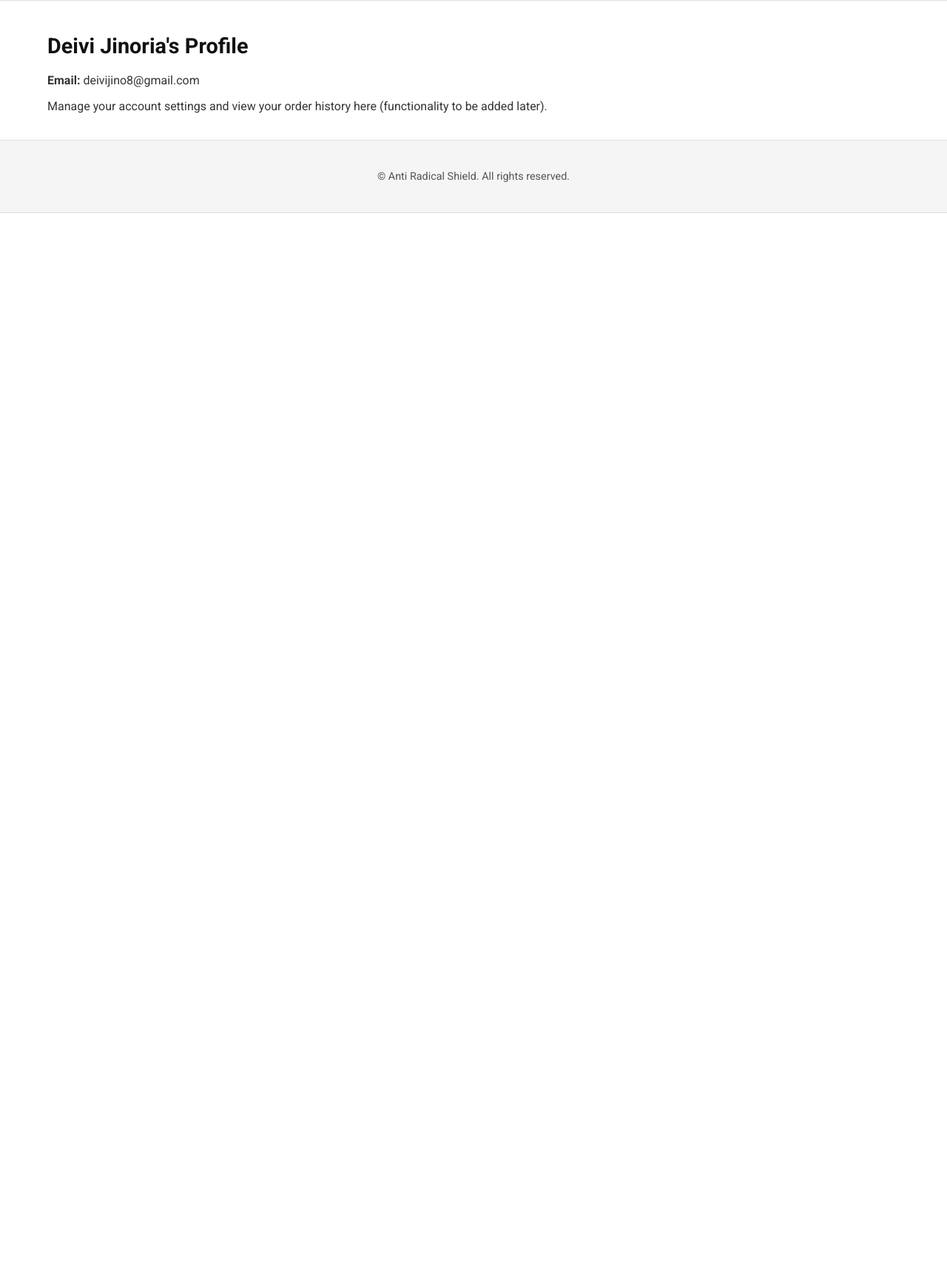
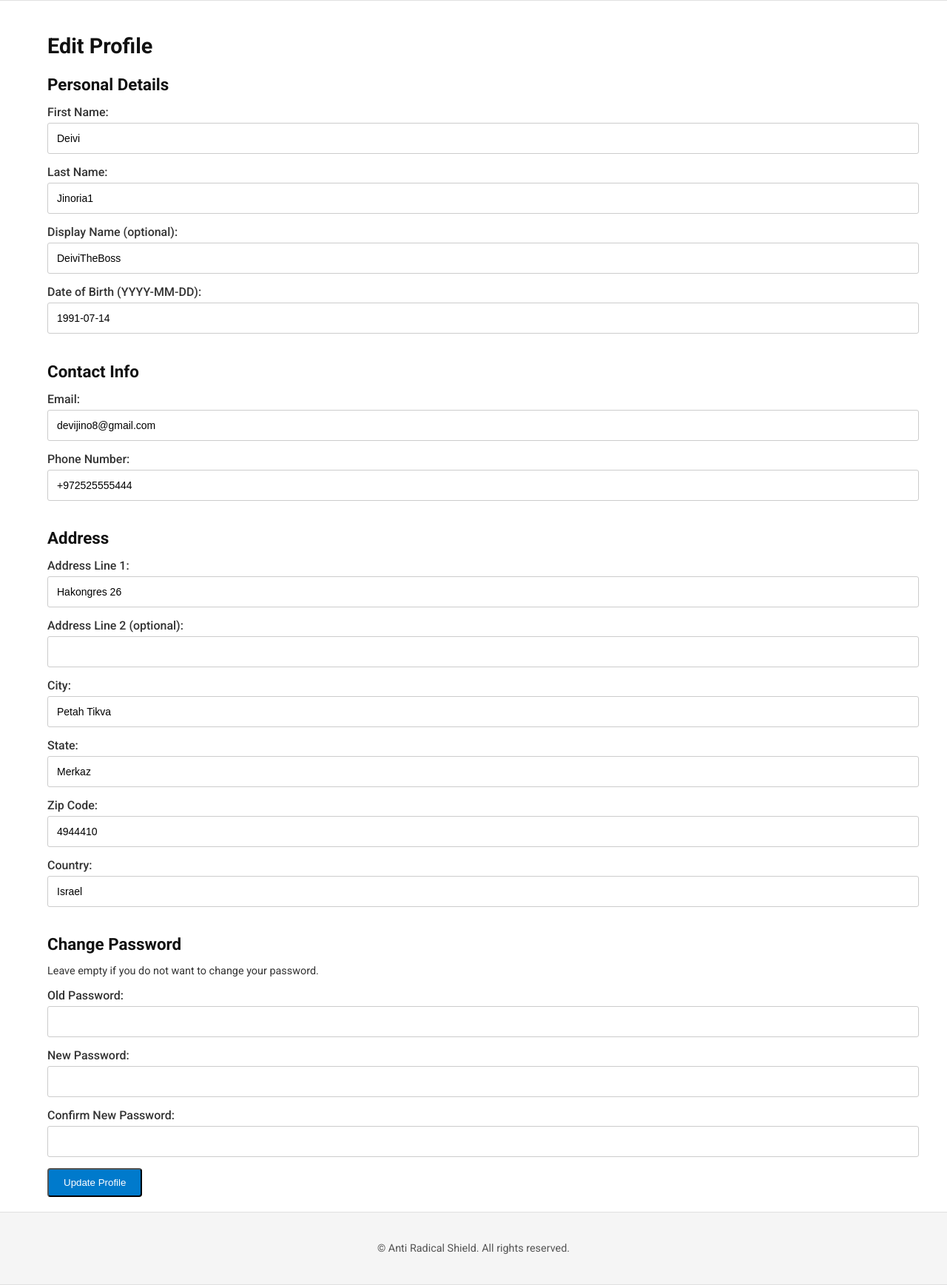
Before and after one commit to devdagan/AntiRadicalShield, a Flask app: page /profile in a window 1280 px wide. Shown: the part 131-1868 px from the top of the page at 74% size. Before the commit the page ends 419 px from the top, so only its background shows below. Run offline with Flask 2, Linux system fonts and the light colour scheme; a user stored in the database is signed in.

Commit message:
Edited profile Information and shipping address

```diff
--- a/app.py
+++ b/app.py
@@ -1,353 +1,278 @@
 from flask import Flask, render_template, request, redirect, url_for, flash, session
-
 from flask_sqlalchemy import SQLAlchemy
-
 from flask_bcrypt import Bcrypt
-
 from flask_login import LoginManager, UserMixin, login_user, current_user, logout_user, login_required
-
 from config import SQLALCHEMY_DATABASE_URI, SECRET_KEY, SQLALCHEMY_TRACK_MODIFICATIONS
 
-
-
 app = Flask(__name__)
-
 app.config['SECRET_KEY'] = SECRET_KEY
-
 app.config['SQLALCHEMY_DATABASE_URI'] = SQLALCHEMY_DATABASE_URI
-
 app.config['SQLALCHEMY_TRACK_MODIFICATIONS'] = SQLALCHEMY_TRACK_MODIFICATIONS
 
-
-
 db = SQLAlchemy(app)
-
 bcrypt = Bcrypt(app)
-
 login_manager = LoginManager(app)
-
 login_manager.login_view = 'login'
 
 
-
 class User(db.Model, UserMixin):
-
     id = db.Column(db.Integer, primary_key=True)
-
     email = db.Column(db.String(150), unique=True, nullable=False)
-
     password = db.Column(db.String(150), nullable=False)
-
-    name = db.Column(db.String(150), nullable=False)
-
+    first_name = db.Column(db.String(150), nullable=False)
+    last_name = db.Column(db.String(150), nullable=False)
+    display_name = db.Column(db.String(150), nullable=True)
+    date_of_birth = db.Column(db.String(10), nullable=True)  # Format: YYYY-MM-DD
+    address_line1 = db.Column(db.String(255), nullable=False)
+    address_line2 = db.Column(db.String(255), nullable=True)
+    city = db.Column(db.String(100), nullable=False)
+    state = db.Column(db.String(100), nullable=False)
+    zip_code = db.Column(db.String(20), nullable=False)
+    country = db.Column(db.String(100), nullable=False)
+    phone_number = db.Column(db.String(20), nullable=False)
 
 
 class Product(db.Model):
-
     id = db.Column(db.Integer, primary_key=True)
-
     name = db.Column(db.String(255), nullable=False)
-
     description = db.Column(db.Text, nullable=False)
-
     price = db.Column(db.Float, nullable=False)
-
     image_url = db.Column(db.String(255), nullable=False)
 
 
-
 @login_manager.user_loader
-
 def load_user(user_id):
-
     return User.query.get(int(user_id))
 
 
-
 @app.route('/')
-
 def home():
-
     products = Product.query.all()
-
     return render_template('index.html', products=products)
 
 
-
 @app.route('/login', methods=['GET', 'POST'])
-
 def login():
-
     if current_user.is_authenticated:
-
         return redirect(url_for('home'))
-
     if request.method == 'POST':
-
         email = request.form.get('email')
-
         password = request.form.get('password')
-
         user = User.query.filter_by(email=email).first()
-
         if user and bcrypt.check_password_hash(user.password, password):
-
             login_user(user)
-
             flash("Logged in successfully!", "success")
-
             return redirect(url_for('home'))
-
         else:
-
             flash("Invalid credentials", "danger")
-
     return render_template('login.html')
 
 
-
 @app.route('/logout')
-
 @login_required
-
 def logout():
-
     logout_user()
-
     flash("You have logged out.", "info")
-
     return redirect(url_for('home'))
 
 
+@app.route('/register', methods=['GET', 'POST'])
+def register():
+    if current_user.is_authenticated:
+        return redirect(url_for('home'))
+    if request.method == 'POST':
+        email = request.form.get('email')
+        password = request.form.get('password')
+        confirm_password = request.form.get('confirm_password')
+        first_name = request.form.get('first_name')
+        last_name = request.form.get('last_name')
+        display_name = request.form.get('display_name')
+        date_of_birth = request.form.get('date_of_birth')
+        address_line1 = request.form.get('address_line1')
+        address_line2 = request.form.get('address_line2')
+        city = request.form.get('city')
+        state = request.form.get('state')
+        zip_code = request.form.get('zip_code')
+        country = request.form.get('country')
+        phone_number = request.form.get('phone_number')
 
-@app.route('/register', methods=['GET', 'POST'])
-
-def register():
-
-    if current_user.is_authenticated:
-
-        return redirect(url_for('home'))
-
-    if request.method == 'POST':
-
-        email = request.form.get('email')
-
-        password = request.form.get('password')
-
-        name = request.form.get('name')
+        if password != confirm_password:
+            flash("Passwords do not match", "danger")
+            return redirect(url_for('register'))
 
         if User.query.filter_by(email=email).first():
+            flash("Email already in use", "danger")
+            return redirect(url_for('register'))
 
-            flash("Email already in use", "danger")
-
-        else:
-
-            hashed_pw = bcrypt.generate_password_hash(password).decode('utf-8')
-
-            new_user = User(email=email, password=hashed_pw, name=name)
-
-            db.session.add(new_user)
-
-            db.session.commit()
-
-            flash("Registration successful! You can now login.", "success")
-
-            return redirect(url_for('login'))
+        hashed_pw = bcrypt.generate_password_hash(password).decode('utf-8')
+        new_user = User(
+            email=email,
+            password=hashed_pw,
+            first_name=first_name,
+            last_name=last_name,
+            display_name=display_name,
+            date_of_birth=date_of_birth,
+            address_line1=address_line1,
+            address_line2=address_line2,
+            city=city,
+            state=state,
+            zip_code=zip_code,
+            country=country,
+            phone_number=phone_number
+        )
+        db.session.add(new_user)
+        db.session.commit()
+        flash("Registration successful! You can now login.", "success")
+        return redirect(url_for('login'))
 
     return render_template('register.html')
 
 
-
 @app.route('/products')
-
 def product_list():
-
     products = Product.query.all()
-
     return render_template('product_list.html', products=products)
 
 
-
 @app.route('/product/<int:product_id>')
-
 def product_detail(product_id):
-
     product = Product.query.get_or_404(product_id)
-
     return render_template('product_detail.html', product=product)
 
 
-
 @app.route('/add_to_cart/<int:product_id>', methods=['POST'])
-
 def add_to_cart(product_id):
-
     product = Product.query.get_or_404(product_id)
-
     quantity = int(request.form.get('quantity', 1))
-
     if 'cart' not in session:
-
         session['cart'] = {}
-
     cart = session['cart']
-
     if str(product_id) in cart:
-
         cart[str(product_id)] += quantity
-
     else:
-
         cart[str(product_id)] = quantity
-
     session['cart'] = cart
-
     flash(f"{product.name} added to cart.", "success")
-
     return redirect(url_for('product_detail', product_id=product_id))
 
 
-
 @app.route('/cart')
-
 def cart():
-
     if 'cart' not in session or len(session['cart']) == 0:
-
         return render_template('cart.html', items=[], total=0)
-
     cart = session['cart']
-
     items = []
-
     total = 0
-
     for pid, qty in cart.items():
-
         product = Product.query.get(int(pid))
-
         if product:
-
             subtotal = product.price * qty
-
             total += subtotal
-
             items.append({
-
                 'product': product,
-
                 'quantity': qty,
-
                 'subtotal': subtotal
-
             })
-
     return render_template('cart.html', items=items, total=total)
 
 
-
 @app.route('/update_cart', methods=['POST'])
-
 def update_cart():
-
     cart = session.get('cart', {})
-
     for key in list(cart.keys()):
-
         new_qty = request.form.get(f'qty_{key}')
-
         if new_qty:
-
             cart[key] = int(new_qty)
-
     session['cart'] = cart
-
     flash("Cart updated.", "info")
-
     return redirect(url_for('cart'))
 
 
-
 @app.route('/remove_from_cart/<int:product_id>')
-
 def remove_from_cart(product_id):
-
     cart = session.get('cart', {})
-
     if str(product_id) in cart:
-
         del cart[str(product_id)]
-
     session['cart'] = cart
-
     flash("Item removed from cart.", "info")
-
     return redirect(url_for('cart'))
 
 
-
 @app.route('/checkout', methods=['GET', 'POST'])
-
 @login_required
-
 def checkout():
-
     if request.method == 'POST':
-
         # Process payment here
-
         session['cart'] = {}
-
         flash("Order placed successfully!", "success")
-
         return redirect(url_for('home'))
-
     if 'cart' not in session or len(session['cart']) == 0:
-
         flash("Your cart is empty.", "info")
-
         return redirect(url_for('cart'))
-
     cart = session['cart']
-
     items = []
-
     total = 0
-
     for pid, qty in cart.items():
-
         product = Product.query.get(int(pid))
-
         if product:
-
             subtotal = product.price * qty
-
             total += subtotal
-
             items.append({
-
                 'product': product,
-
                 'quantity': qty,
-
                 'subtotal': subtotal
-
             })
-
     return render_template('checkout.html', items=items, total=total)
 
 
+@app.route('/profile', methods=['GET', 'POST'])
+@login_required
+def profile():
+    if request.method == 'POST':
+        # Update user details
+        current_user.first_name = request.form.get('first_name')
+        current_user.last_name = request.form.get('last_name')
+        current_user.display_name = request.form.get('display_name')
+        current_user.date_of_birth = request.form.get('date_of_birth')
+        current_user.address_line1 = request.form.get('address_line1')
+        current_user.address_line2 = request.form.get('address_line2')
+        current_user.city = request.form.get('city')
+        current_user.state = request.form.get('state')
+        current_user.zip_code = request.form.get('zip_code')
+        current_user.country = request.form.get('country')
+        current_user.phone_number = request.form.get('phone_number')
 
-@app.route('/profile')
+        # Handle email changes (optional)
+        new_email = request.form.get('email')
+        if new_email and new_email != current_user.email:
+            # Check if new email is taken
+            if User.query.filter_by(email=new_email).first():
+                flash("Email already in use", "danger")
+                return redirect(url_for('profile'))
+            current_user.email = new_email
 
-@login_required
+        # Handle password change if requested
+        old_password = request.form.get('old_password')
+        new_password = request.form.get('new_password')
+        confirm_new_password = request.form.get('confirm_new_password')
 
-def profile():
+        if new_password or confirm_new_password:
+            # If either is provided, validate old password and confirm match
+            if not old_password or not bcrypt.check_password_hash(current_user.password, old_password):
+                flash("Old password is incorrect.", "danger")
+                return redirect(url_for('profile'))
+            if new_password != confirm_new_password:
+                flash("New passwords do not match.", "danger")
+                return redirect(url_for('profile'))
+            # Update password
+            current_user.password = bcrypt.generate_password_hash(new_password).decode('utf-8')
+
+        db.session.commit()
+        flash("Profile updated successfully.", "success")
+        return redirect(url_for('profile'))
 
     return render_template('profile.html', user=current_user)
 
 
-
 if __name__ == '__main__':
-
     app.run(debug=True)
--- a/templates/profile.html
+++ b/templates/profile.html
@@ -1,7 +1,58 @@
 {% extends "base.html" %}
 {% block title %}Profile{% endblock %}
 {% block content %}
-<h2>{{ user.name }}'s Profile</h2>
-<p><strong>Email:</strong> {{ user.email }}</p>
-<p>Manage your account settings and view your order history here (functionality to be added later).</p>
+<h2>Edit Profile</h2>
+<form method="POST">
+    <h3>Personal Details</h3>
+    <label>First Name:</label>
+    <input type="text" name="first_name" value="{{ user.first_name }}" required>
+
+    <label>Last Name:</label>
+    <input type="text" name="last_name" value="{{ user.last_name }}" required>
+
+    <label>Display Name (optional):</label>
+    <input type="text" name="display_name" value="{{ user.display_name }}">
+
+    <label>Date of Birth (YYYY-MM-DD):</label>
+    <input type="text" name="date_of_birth" value="{{ user.date_of_birth }}">
+
+    <h3>Contact Info</h3>
+    <label>Email:</label>
+    <input type="email" name="email" value="{{ user.email }}" required>
+
+    <label>Phone Number:</label>
+    <input type="text" name="phone_number" value="{{ user.phone_number }}" required>
+
+    <h3>Address</h3>
+    <label>Address Line 1:</label>
+    <input type="text" name="address_line1" value="{{ user.address_line1 }}" required>
+
+    <label>Address Line 2 (optional):</label>
+    <input type="text" name="address_line2" value="{{ user.address_line2 }}">
+
+    <label>City:</label>
+    <input type="text" name="city" value="{{ user.city }}" required>
+
+    <label>State:</label>
+    <input type="text" name="state" value="{{ user.state }}" required>
+
+    <label>Zip Code:</label>
+    <input type="text" name="zip_code" value="{{ user.zip_code }}" required>
+
+    <label>Country:</label>
+    <input type="text" name="country" value="{{ user.country }}" required>
+
+    <h3>Change Password</h3>
+    <p>Leave empty if you do not want to change your password.</p>
+    <label>Old Password:</label>
+    <input type="password" name="old_password">
+
+    <label>New Password:</label>
+    <input type="password" name="new_password">
+
+    <label>Confirm New Password:</label>
+    <input type="password" name="confirm_new_password">
+
+    <button type="submit" class="btn">Update Profile</button>
+</form>
 {% endblock %}
```
Also changed, not shown: templates/register.html (+45 -5 lines), db.sqlite3.
